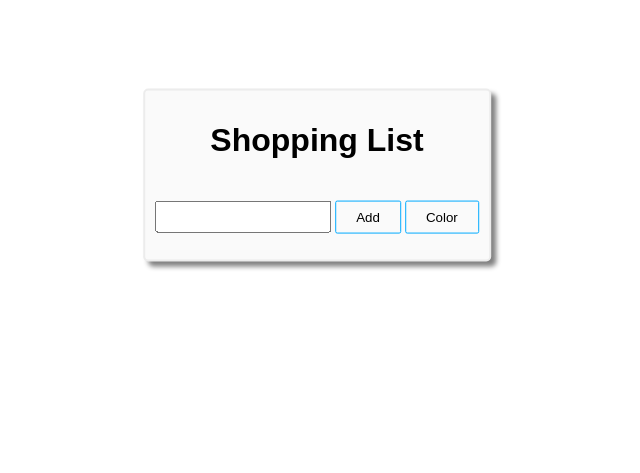
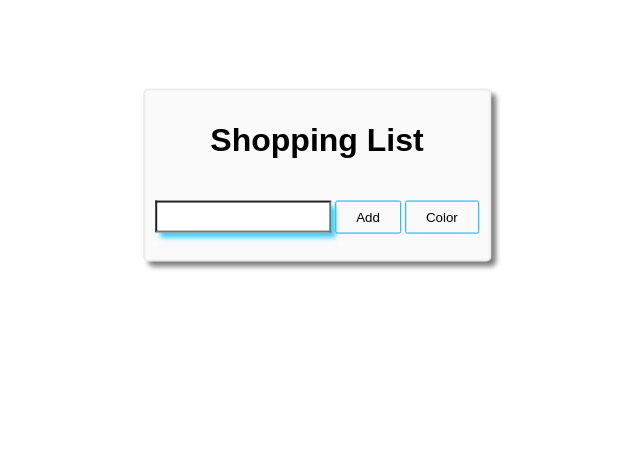
Before and after one commit to Emmanuel-Jiss/pythonProject1, a Flask app: page / in a window 1280 px wide, with the pointer over the restyled element. Shown: the part 225-698 px from the top of the page, without its empty margins (323-963 px from the left). Run offline with Flask 3, Linux system fonts and the light colour scheme; data that the repository does not hold is empty.

Commit message:
Added input hover select

```diff
--- a/static/css/style.css
+++ b/static/css/style.css
@@ -17,6 +17,10 @@ form {
 
 input {
     padding: 6.5px;
+}
+
+input:hover {
+    box-shadow: 5px 5px 5px #33CEFF;
 }
 
 #add-form input{
```
